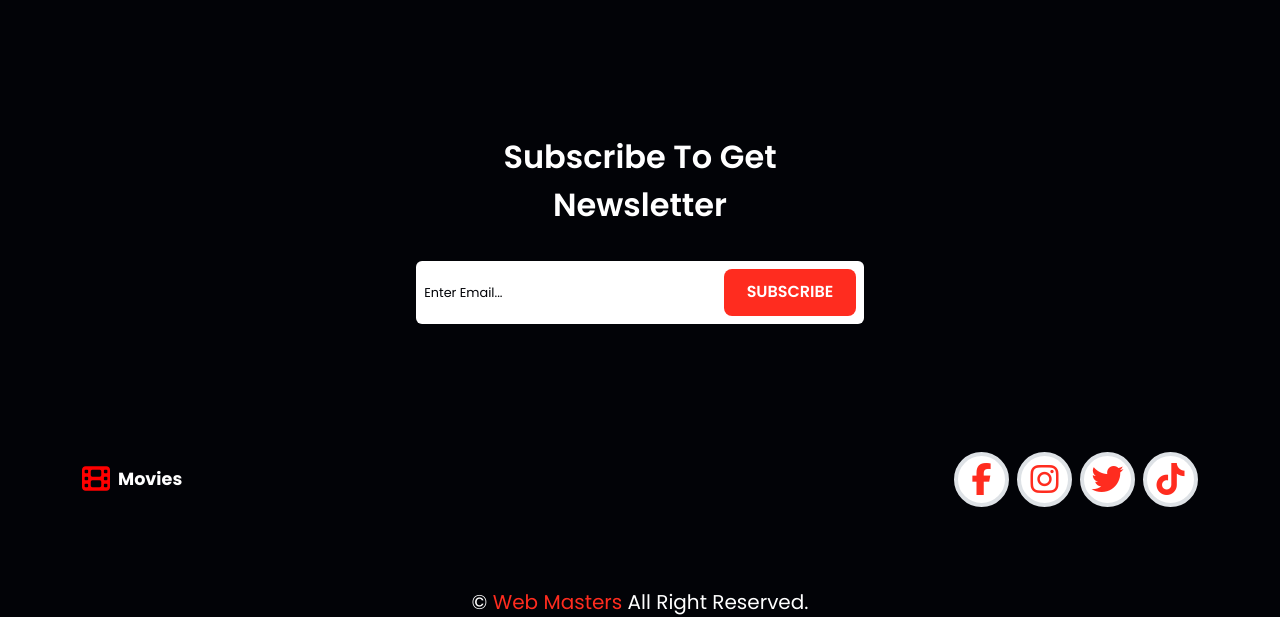
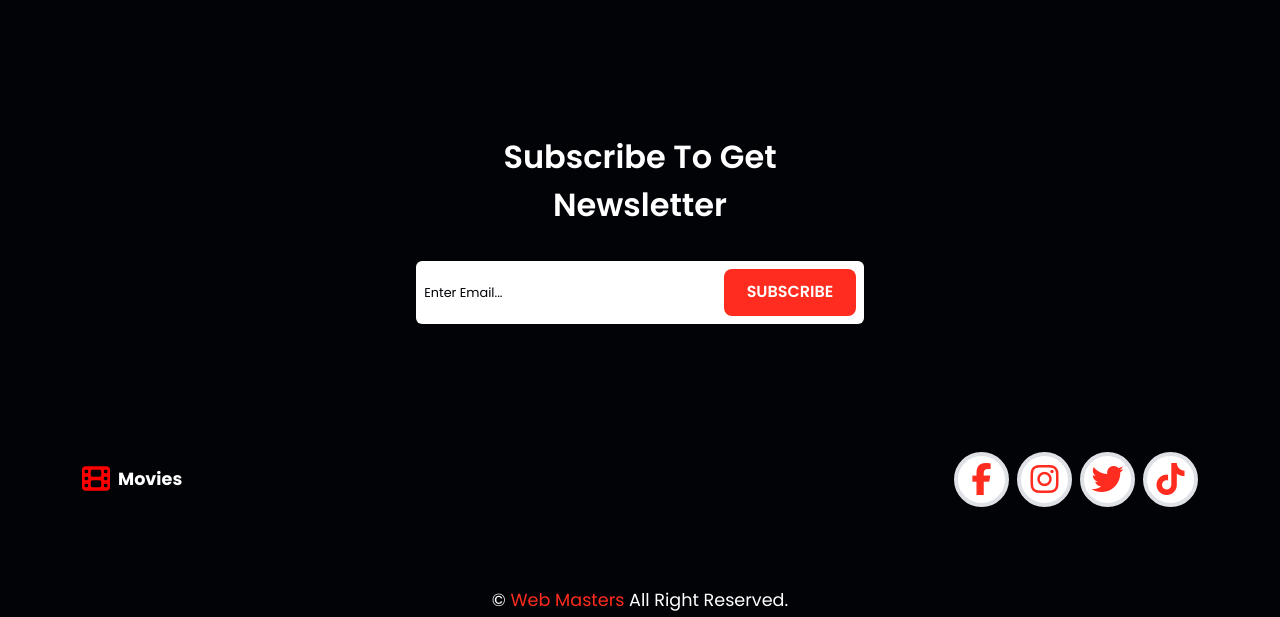
Before and after one commit to mahmoudAliaboElhassan/webMaster-phase-one-task-three, a plain HTML site: page index.html in a window 1280 px wide. Shown: the part 3232-3849 px from the top of the page. Drawn offline with nearby package versions, Linux system fonts and the light colour scheme.

Commit message:
update footer size

```diff
--- a/css/style.css
+++ b/css/style.css
@@ -219,6 +219,9 @@ form input::placeholder {
 .links-containre {
   row-gap: 1rem;
 }
+.footer-text {
+  font-size: 1.1rem;
+}
 @media (max-width: 370px) {
   .home-title h2 {
     font-size: 1.7rem;
--- a/index.html
+++ b/index.html
@@ -479,7 +479,7 @@
           </div>
         </div>
       </div>
-      <div class="footer-text text-center fs-5">
+      <div class="footer-text text-center">
         &copy;
         <span>Web Masters </span>All Right Reserved.
       </div>
```
